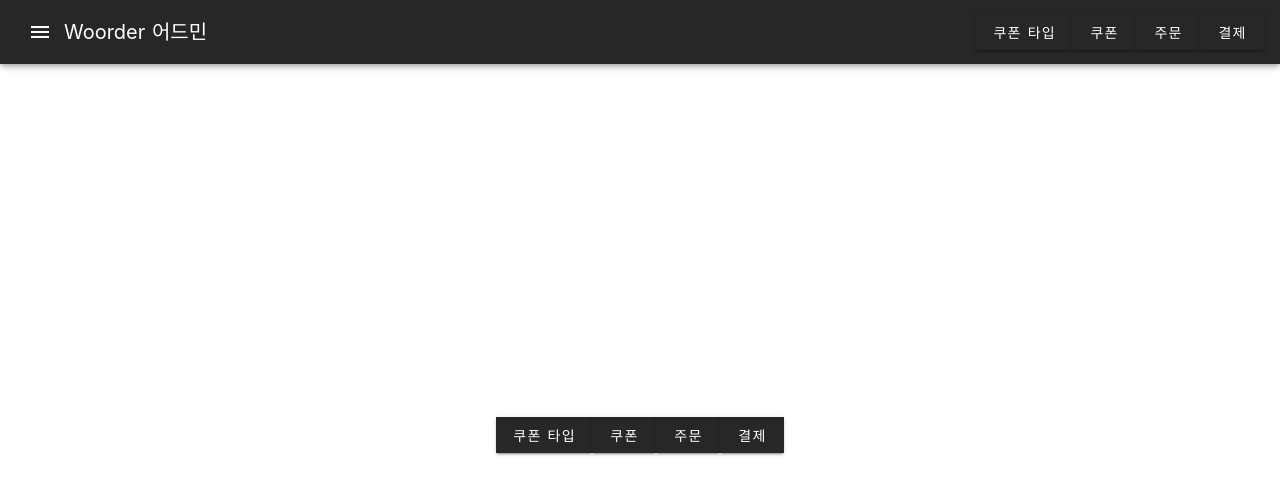
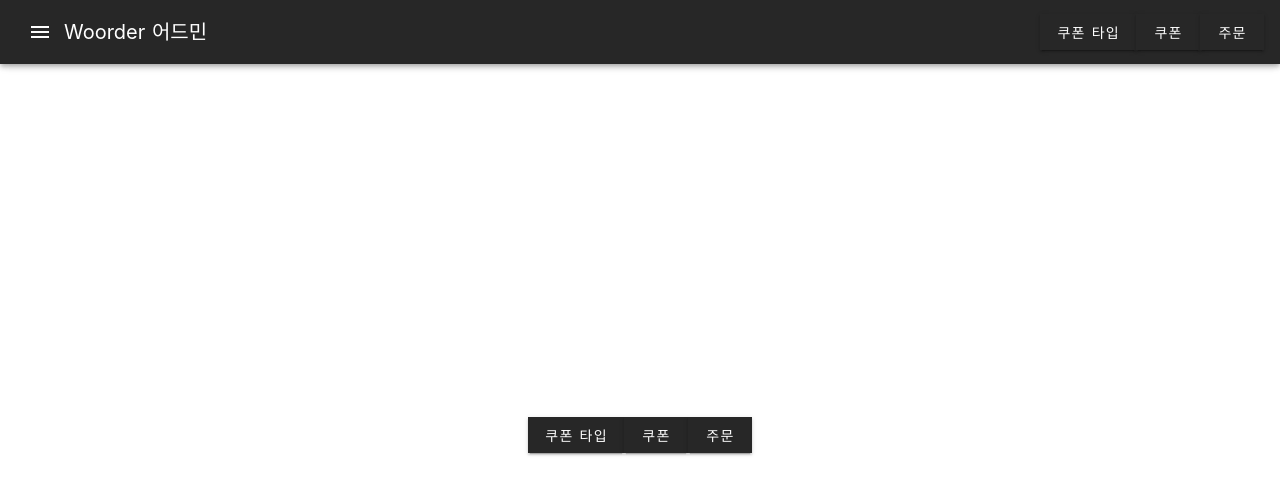
Before and after one commit to woowahan-kwonmc/project-woorder, a Nuxt app in the folder front/admin/: page / in a window 1280 px wide. Shown: the top 494 px of the page. Built offline with nearby package versions, Linux system fonts and the light colour scheme.

Commit message:
[#83] feat - 불필요한 버튼 제거

```diff
--- a/front/admin/components/AppBar.vue
+++ b/front/admin/components/AppBar.vue
@@ -7,7 +7,6 @@
       <v-btn class="ma-2" dark tile to="/coupontype">쿠폰 타입</v-btn>
       <v-btn class="ma-2" dark tile to="/coupon">쿠폰</v-btn>
       <v-btn class="ma-2" dark tile to="/order">주문</v-btn>
-      <v-btn class="ma-2" dark tile to="/payment">결제</v-btn>
     </div>
   </v-app-bar>
 </template>
--- a/front/admin/pages/index.vue
+++ b/front/admin/pages/index.vue
@@ -4,7 +4,6 @@
       <v-btn class="ma-2" color="indigo" dark tile to="/coupontype">쿠폰 타입</v-btn>
       <v-btn class="ma-2" color="indigo" dark tile to="/coupon">쿠폰</v-btn>
       <v-btn class="ma-2" color="indigo" dark tile to="/order">주문</v-btn>
-      <v-btn class="ma-2" color="indigo" dark tile to="/payment">결제</v-btn>
     </div>
   </default-template>
 </template>
```
